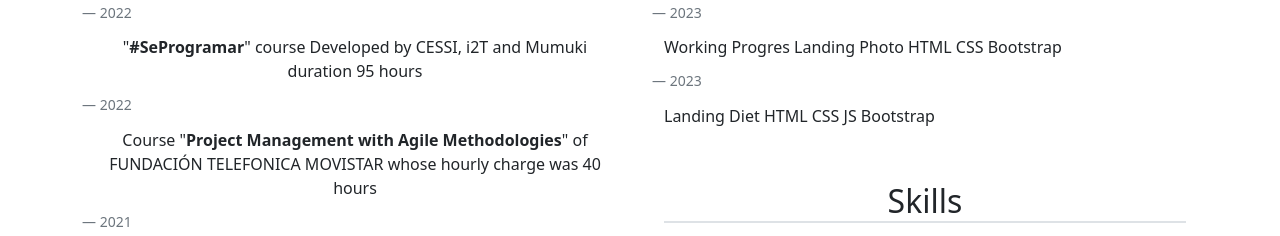
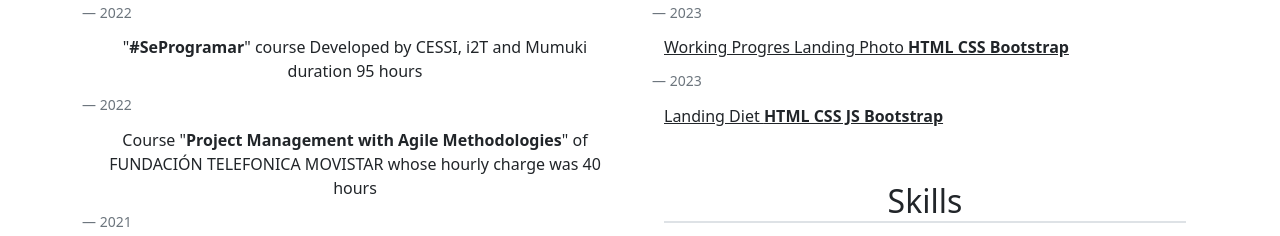
Before and after one commit to CarlosEduardoBalbastro/staticWevMyCV23, a website: page index_en.html in a window 1280 px wide. Shown: the part 556-792 px from the top of the page. Drawn offline with Linux system fonts and the light colour scheme.

Commit message:
correcciones finales

```diff
--- a/index_en.html
+++ b/index_en.html
@@ -541,8 +541,8 @@ in Center for Training and Professional Development IT Education
 
 
 
-<a type="button" href="https://comfy-snickerdoodle-3addbb.netlify.app/index.html" target="_blank" class="btn text-decoration-none border-0 text-dark">
-Working Progres Landing Photo <span class="text-semibold">HTML CSS Bootstrap</span></a>
+<a type="button" href="https://comfy-snickerdoodle-3addbb.netlify.app/index.html" target="_blank" class="btn text-decoration-underline text-decoration-none border-0 text-dark">
+Working Progres Landing Photo <span class="fw-semibold">HTML CSS Bootstrap</span></a>
 
 
 
@@ -557,7 +557,7 @@ Working Progres Landing Photo <span class="text-semibold">HTML CSS Bootstrap</sp
 
 
 
-<a class="btn text-decoration-none border-0 text-dark" href="https://quiet-malabi-0c97b6.netlify.app/index.html" target="_blank">Landing Diet <span class="text-semibold">HTML CSS JS Bootstrap</span></a>
+<a class="btn text-decoration-none border-0 text-dark text-decoration-underline" href="https://quiet-malabi-0c97b6.netlify.app/index.html" target="_blank">Landing Diet <span class="fw-semibold">HTML CSS JS Bootstrap</span></a>
 
 
 
```
Also changed, not shown: index.html (+3 -3 lines), index_br.html (+3 -3 lines).
